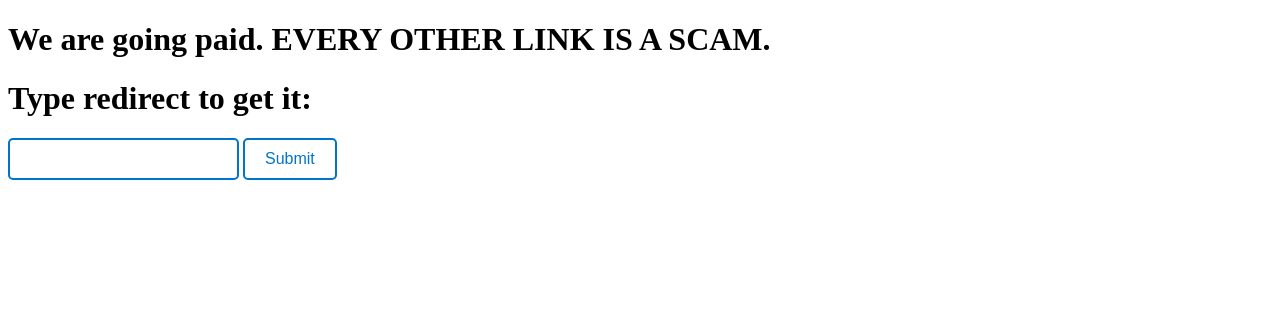
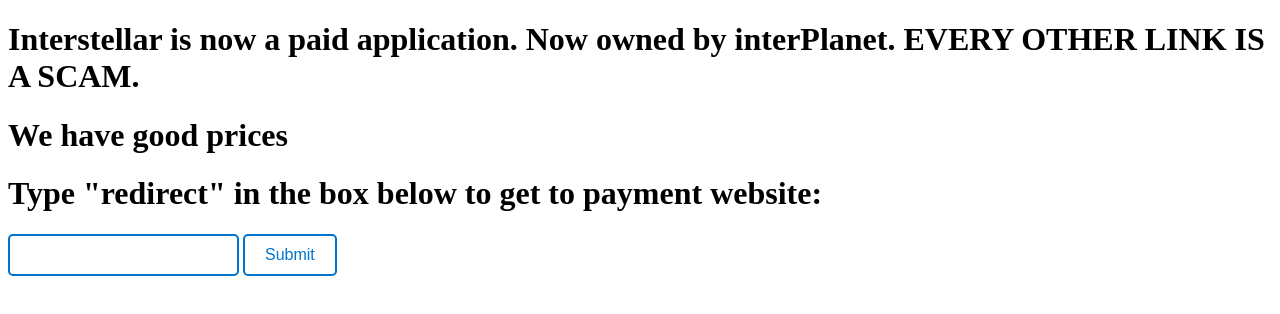
Before and after one commit to HimynameisLOL/paid, a plain HTML site: page index.html in a window 1280 px wide. Drawn offline with Linux system fonts and the light colour scheme.

Commit message:
Update index.html
Better

```diff
--- a/index.html
+++ b/index.html
@@ -46,8 +46,9 @@
     </style>
 </head>
 <body>
-    <h1>We are going paid. EVERY OTHER LINK IS A SCAM.</h1>
-    <h1>Type redirect to get it:</h1>
+    <h1>Interstellar is now a paid application. Now owned by interPlanet. EVERY OTHER LINK IS A SCAM.</h1>
+    <h1>We have good prices</h1>
+    <h1>Type "redirect" in the box below to get to payment website:</h1>
     <input type="text" id="inputText">
     <button onclick="checkInput()">Submit</button>
     <p id="message"></p>
```
